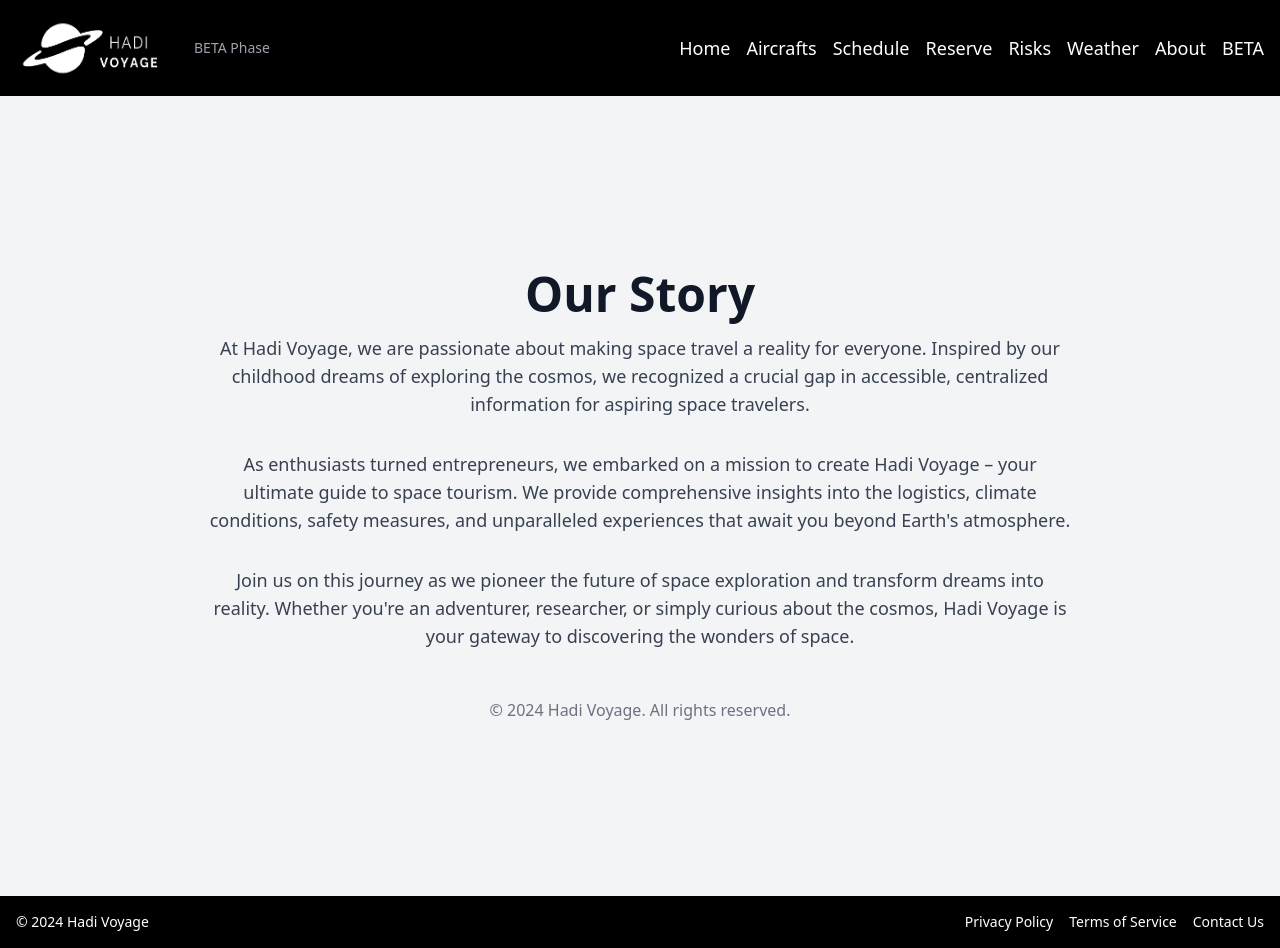
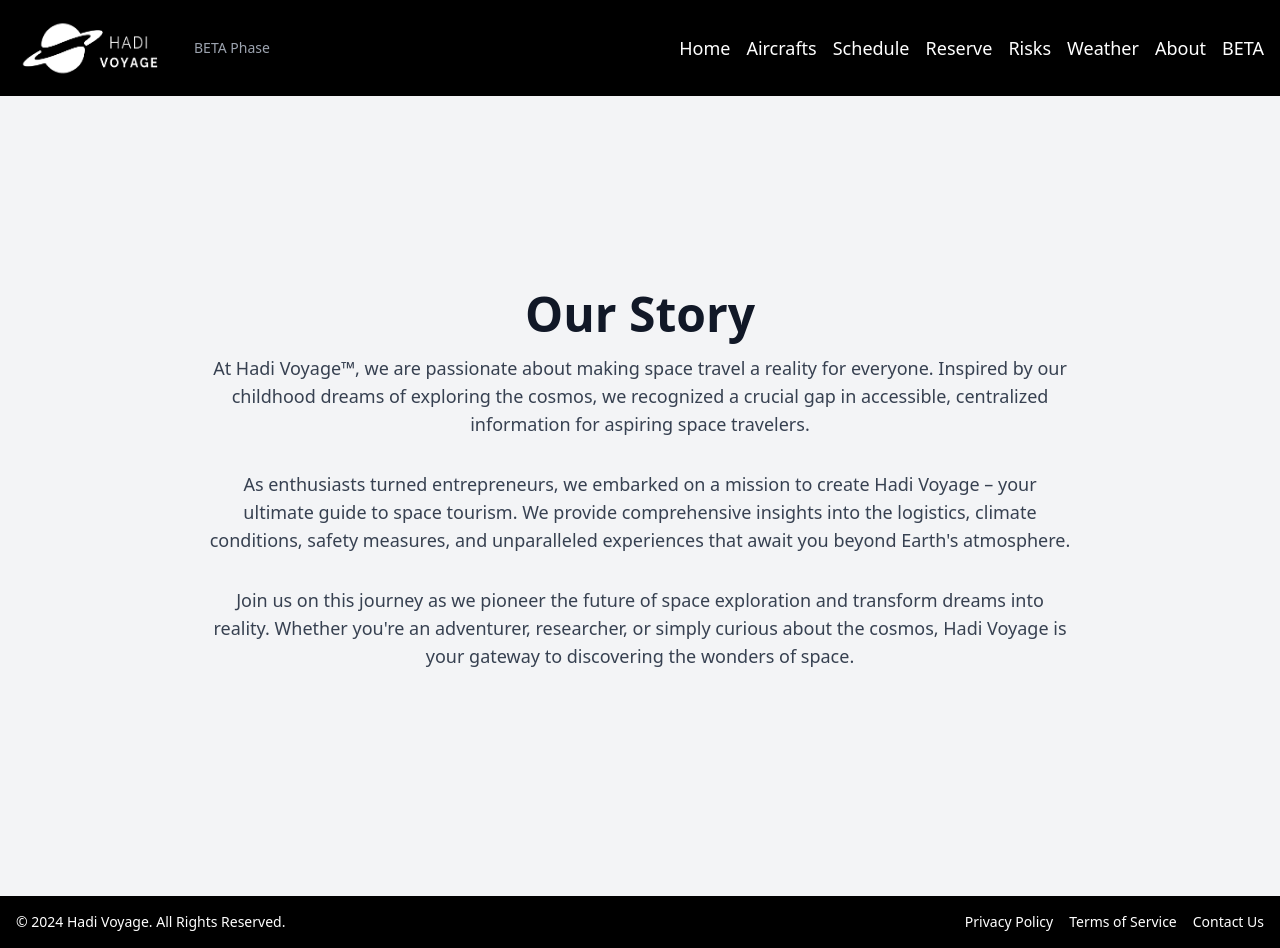
Before and after one commit to hadi-khamsi/Hadi-Voyage, a React (Create React App) app: page /Hadi-Voyage/about in a window 1280 px wide. Built offline with nearby package versions, Linux system fonts and the light colour scheme.

Commit message:
minor visual fixed

```diff
--- a/src/components/Footer.js
+++ b/src/components/Footer.js
@@ -5,7 +5,7 @@ const Footer = () => {
   return (
     <footer className="bg-black text-white p-4">
       <div className="container mx-auto flex flex-col md:flex-row justify-between items-center">
-        <div className="text-sm mb-4 md:mb-0">&copy; 2024 Hadi Voyage</div>
+        <div className="text-sm mb-4 md:mb-0">&copy; 2024 Hadi Voyage. All Rights Reserved.</div>
         <div className="text-sm flex flex-wrap">
           <Link to="/news" className="ml-4 mb-2 md:mb-0">
             Privacy Policy
--- a/src/components/Navbar.js
+++ b/src/components/Navbar.js
@@ -9,11 +9,15 @@ const Navbar = () => {
     setIsOpen(!isOpen);
   };
 
+  const closeMenu = () => {
+    setIsOpen(false);
+  };
+
   return (
     <nav className="bg-black text-white p-4">
       <div className="container mx-auto flex justify-between items-center">
         <div className="flex items-center">
-          <Link to="/" className="flex items-center">
+          <Link to="/" className="flex items-center" onClick={closeMenu}>
             <img
               src={Logo}
               alt="Hadi Voyage Logo"
@@ -24,6 +28,7 @@ const Navbar = () => {
           <Link
             to="/news"
             className="text-gray-400 text-xs md:text-sm ml-5 hover:text-blue-500"
+            onClick={closeMenu}
           >
             BETA Phase
           </Link>
@@ -54,48 +59,56 @@ const Navbar = () => {
           <Link
             to="/"
             className="block mt-4 md:inline-block md:mt-0 md:ml-4 md:text-lg hover:text-blue-500"
+            onClick={closeMenu}
           >
             Home
           </Link>
           <Link
             to="/aircrafts"
             className="block mt-4 md:inline-block md:mt-0 md:ml-4 md:text-lg hover:text-blue-500"
+            onClick={closeMenu}
           >
             Aircrafts
           </Link>
           <Link
             to="/launches"
             className="block mt-4 md:inline-block md:mt-0 md:ml-4 md:text-lg hover:text-blue-500"
+            onClick={closeMenu}
           >
             Schedule
           </Link>
           <Link
             to="/reserve"
             className="block mt-4 md:inline-block md:mt-0 md:ml-4 md:text-lg hover:text-blue-500"
+            onClick={closeMenu}
           >
             Reserve
           </Link>
           <Link
             to="/risks"
             className="block mt-4 md:inline-block md:mt-0 md:ml-4 md:text-lg hover:text-blue-500"
+            onClick={closeMenu}
           >
             Risks
           </Link>
           <Link
             to="/weather"
             className="block mt-4 md:inline-block md:mt-0 md:ml-4 md:text-lg hover:text-blue-500"
+            onClick={closeMenu}
           >
             Weather
           </Link>
           <Link
             to="/about"
             className="block mt-4 md:inline-block md:mt-0 md:ml-4 md:text-lg hover:text-blue-500"
+            onClick={closeMenu}
           >
             About
           </Link>
           <Link
             to="/news"
             className="block mt-4 md:inline-block md:mt-0 md:ml-4 md:text-lg hover:text-blue-500"
+            onClick={closeMenu}
           >
             BETA
           </Link>
--- a/src/pages/AboutPage.js
+++ b/src/pages/AboutPage.js
@@ -8,7 +8,7 @@ const AboutPage = () => {
           Our Story
         </h1>
         <p className="text-lg text-gray-700 mb-8">
-          At Hadi Voyage, we are passionate about making space travel a reality
+          At Hadi Voyage™, we are passionate about making space travel a reality
           for everyone. Inspired by our childhood dreams of exploring the
           cosmos, we recognized a crucial gap in accessible, centralized
           information for aspiring space travelers.
@@ -27,9 +27,6 @@ const AboutPage = () => {
           gateway to discovering the wonders of space.
         </p>
       </div>
-      <div className="mt-4 text-gray-500">
-        © 2024 Hadi Voyage. All rights reserved.
-      </div>
     </div>
   );
 };
--- a/src/pages/HomePage.js
+++ b/src/pages/HomePage.js
@@ -141,10 +141,7 @@ const HomePage = () => {
               <img src={AppleIcon} alt="Get it on App Store" className="h-8" />
             </a>
           </div>
-          <div className="mt-4 text-center text-gray-500">
-            <span className="text-gray-400">© 2024</span> Hadi Voyage. All
-            rights reserved.
-          </div>
+
         </div>
       </div>
     </div>
--- a/src/pages/NewsPage.js
+++ b/src/pages/NewsPage.js
@@ -28,12 +28,17 @@ const NewsPage = () => {
 
         <div className="text-lg">
           <p className="mb-4">
-          Hadi Voyage is currently in its development phase, where our team of engineers and experts is diligently working to elevate your website experience. We are focused on expanding our capabilities in agent connectivity, ensuring seamless interactions and comprehensive service offerings. Our commitment extends to pioneering innovations in space travel, aiming to redefine the future of cosmic exploration and make the childhood dream of flying to space a reality.
+            Hadi Voyage is currently in its development phase, where our team of
+            engineers and experts is diligently working to elevate your website
+            experience. We are focused on expanding our capabilities in agent
+            connectivity, ensuring seamless interactions and comprehensive
+            service offerings. Our commitment extends to pioneering innovations
+            in space travel, aiming to redefine the future of cosmic exploration
+            and make the childhood dream of flying to space a reality.
           </p>
           <p>
-          If you are interested in partnering with us, please reach out to discuss potential collaborations.
-
-          For more information, visit our{" "}
+            If you are interested in partnering with us, please reach out to
+            discuss potential collaborations. For more information, visit our{" "}
             <a
               href="https://linkedin.com/in/hadivoyage"
               target="_blank"
@@ -144,7 +149,7 @@ const NewsPage = () => {
           </a>
         </div>
         <div className="mt-4 text-gray-500">
-          © 2024 Hadi Voyage. All rights reserved.
+          Connect With Us
         </div>
       </div>
     </div>
```
Also changed, not shown: 11 other files (tests, documents, lock files or other folders).
